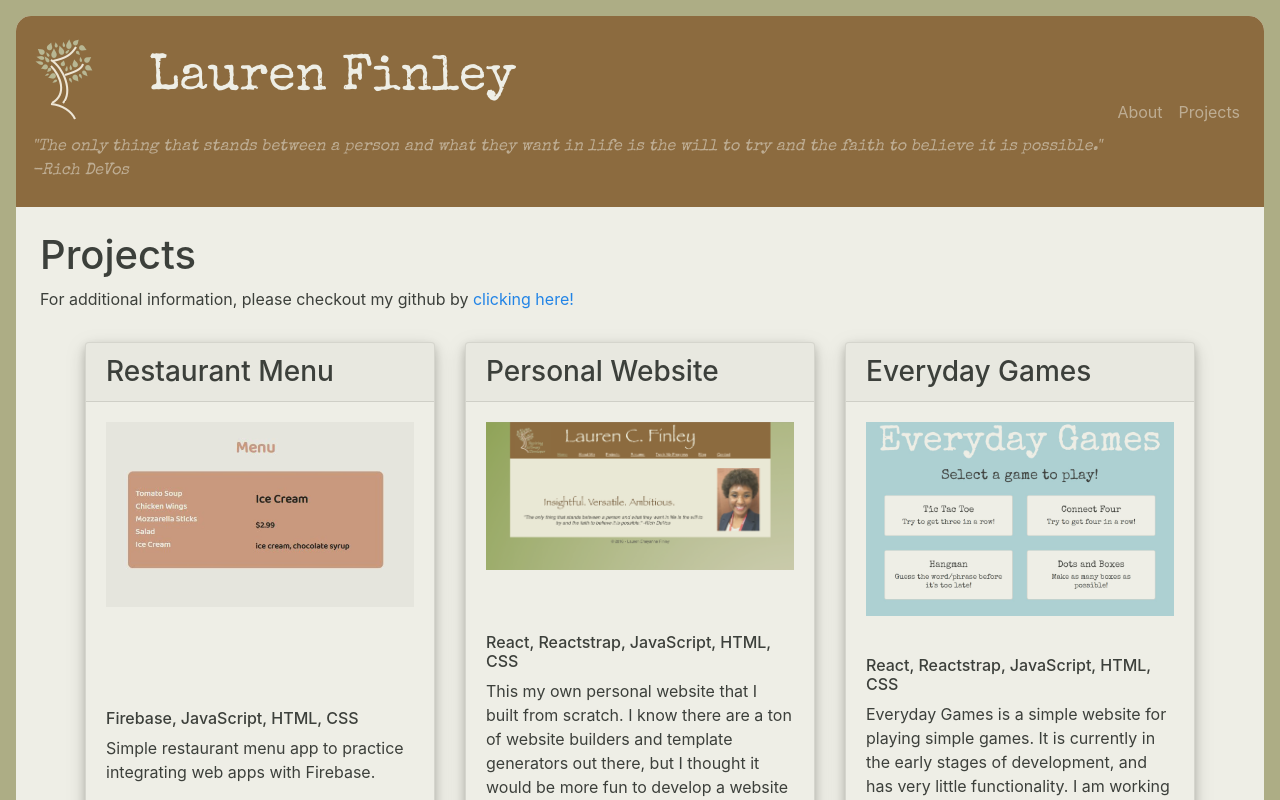
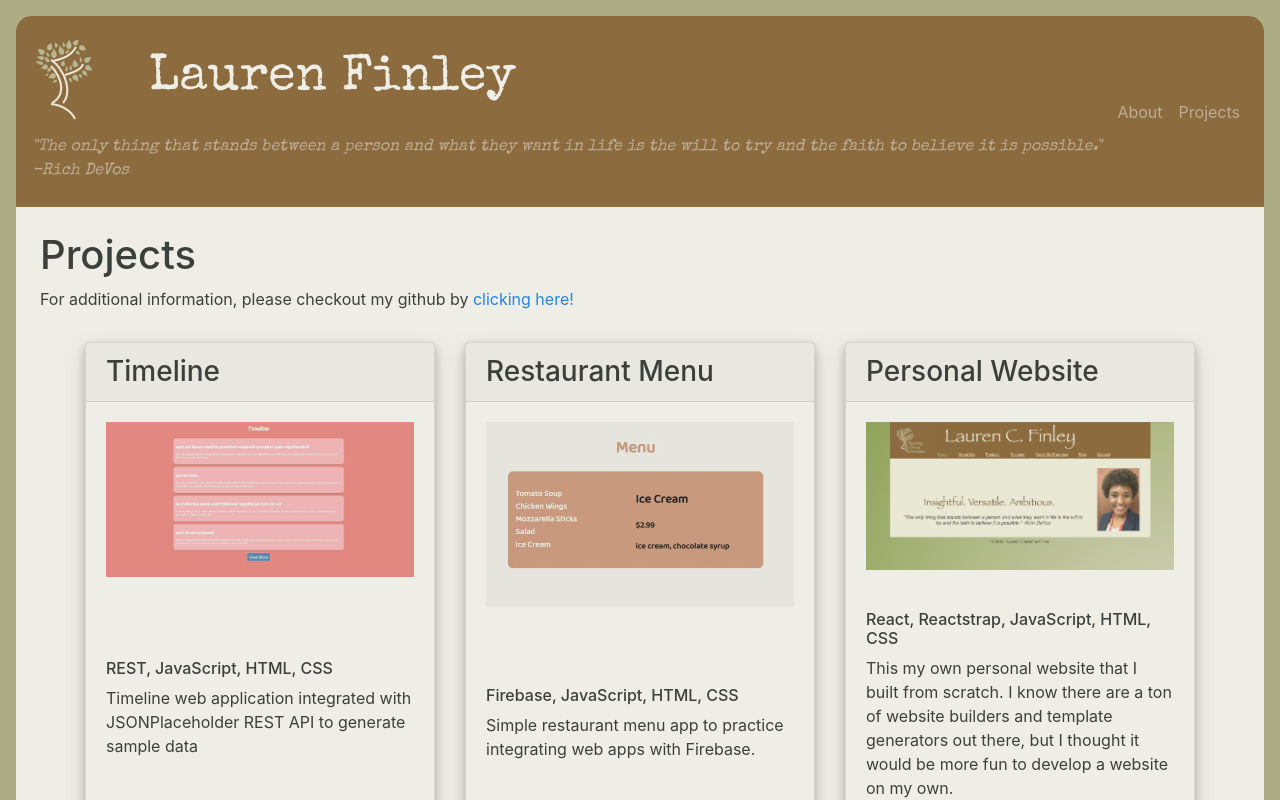
Before and after one commit to laurenoutloud/laurenoutloud.github.io, a React (Vite) app: page / in a window 1280 px wide. Shown: the top 800 px of the page. Built offline with nearby package versions, Linux system fonts and the light colour scheme.

Commit message:
add timeline web app to projects

```diff
--- a/src/data/projectData.js
+++ b/src/data/projectData.js
@@ -5,6 +5,7 @@ import safeTouchImage from "../images/projects/safetouch.jpg";
 import selfCheckoutImage from "../images/projects/selfcheckout.jpg";
 import studyStationImage from "../images/projects/studystation.jpg";
 import personalWebsiteImage from "../images/projects/website.png";
+import timelineImage from "../images/projects/timeline.jpg";
 import whnImage from "../images/projects/whn.jpg";
 import safeTouchPDF from "../documents/SafeTouch_SRS.pdf";
 import whnPDF from "../documents/WhatsHappNin_SRS.pdf";
@@ -12,6 +13,14 @@ import studyStationPDF from "../documents/StudyStationFall2016Portfolio.pdf";
 
 const PROJECT_DATA = {
   projects: [
+    {
+      image: timelineImage,
+      title: "Timeline",
+      techStack: "REST, JavaScript, HTML, CSS",
+      text:"Timeline web application integrated with JSONPlaceholder REST API to generate sample data",
+      codeLink: "https://github.com/laurenoutloud/timeline",
+      liveLink: "https://laurenoutloud.github.io/timeline/"
+    },
     {
       image: restaurantMenuImage,
       title: "Restaurant Menu",
```
Also changed, not shown: src/images/projects/timeline.jpg (added).
